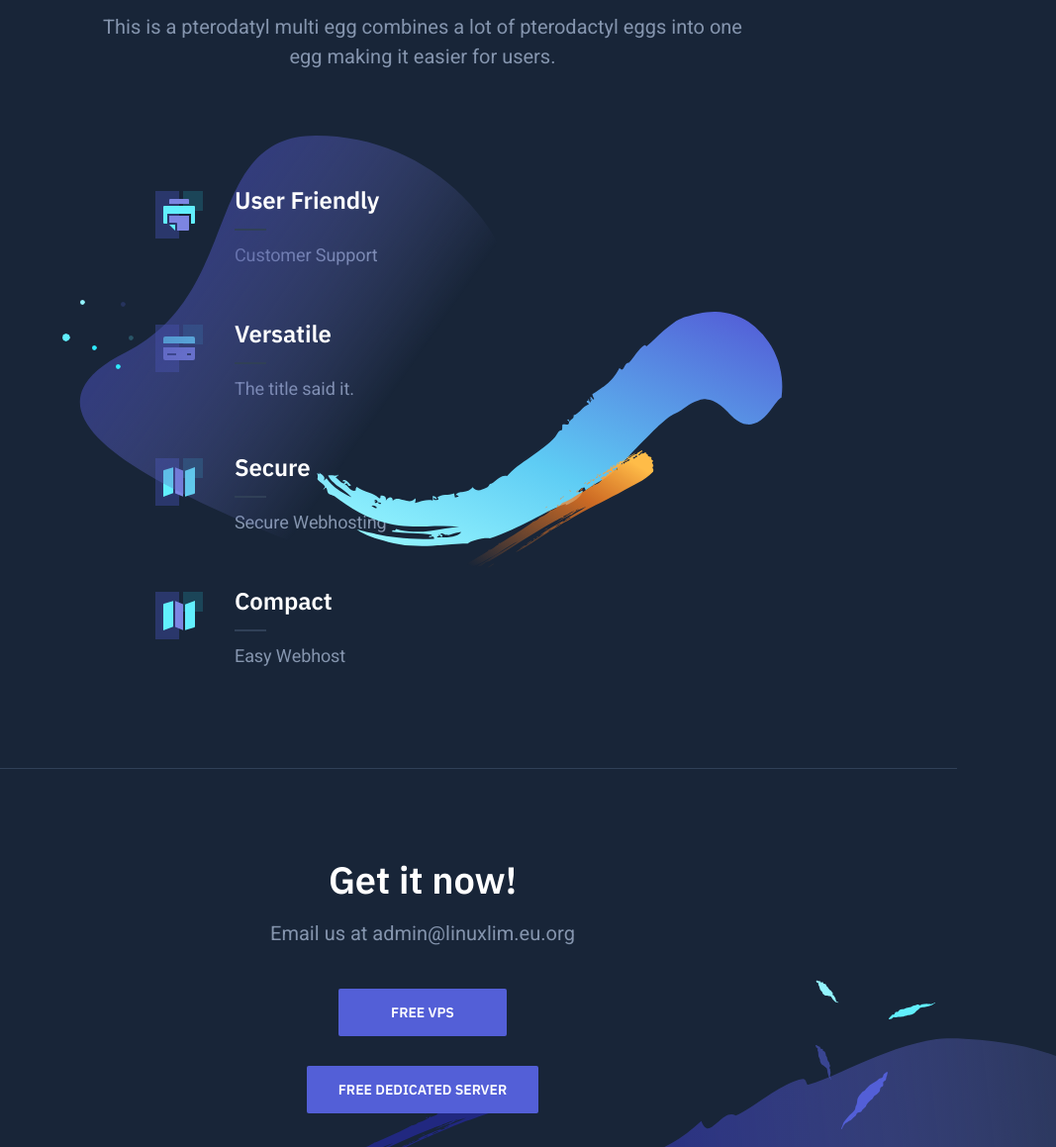
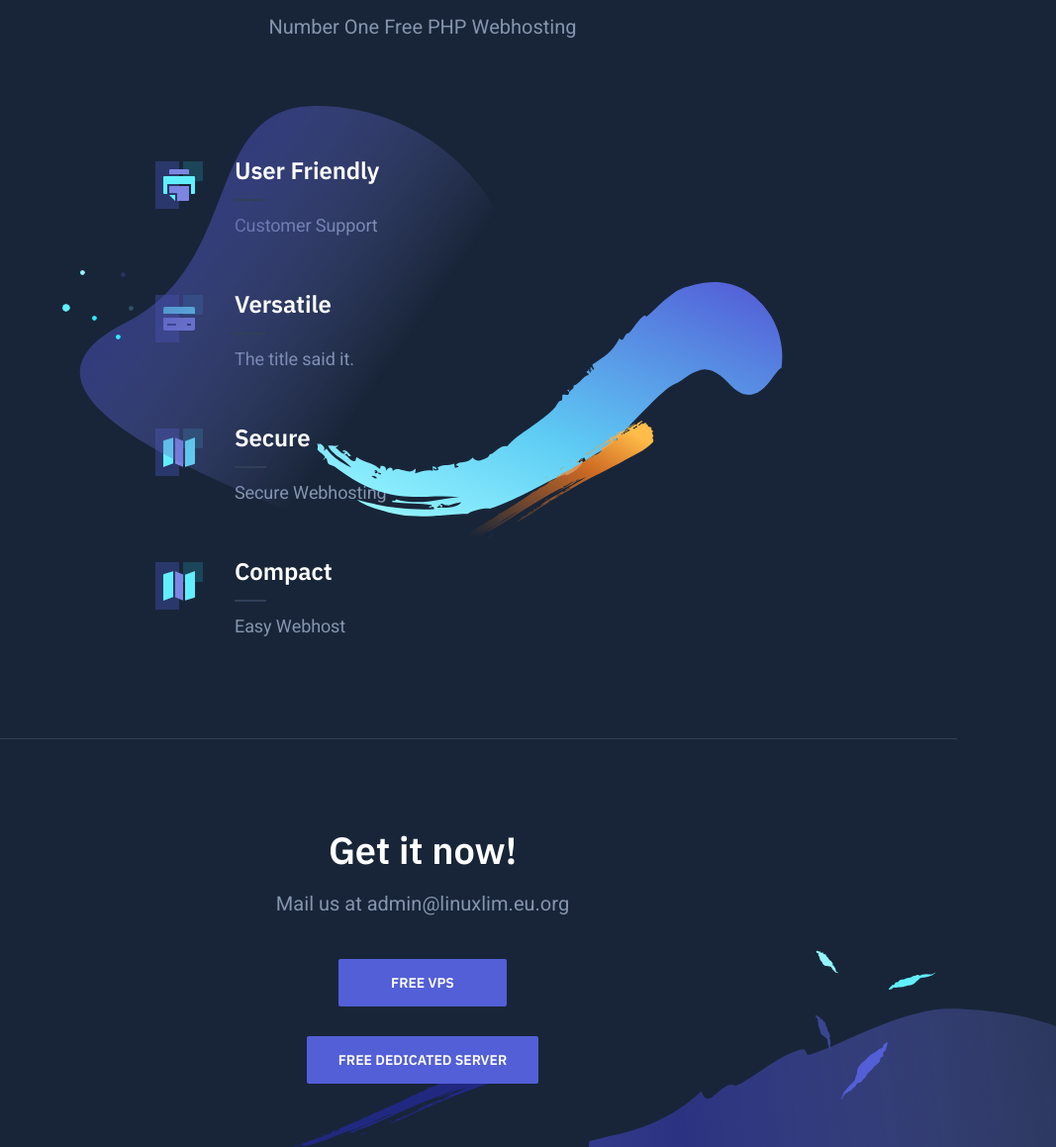
Before and after one commit to theoddcompanyy/theoddcompanyy.github.io, a plain HTML site: page index.html in a window 1280 px wide. Shown: the part 715-1874 px from the top of the page at 99% size, without its empty margins (213-1280 px from the left). Drawn offline with nearby package versions, Linux system fonts and the light colour scheme.

Commit message:
Update index.html

```diff
--- a/index.html
+++ b/index.html
@@ -81,8 +81,7 @@
                         <div class="features-header text-center">
                             <div class="container-sm">
                                 <h2 class="section-title mt-0">Features</h2>
-                                <p class="section-paragraph">This is a pterodatyl multi egg combines a lot of pterodactyl eggs into one
-                                    egg making it easier for users.</p>
+                                <p class="section-paragraph">Number One Free PHP Webhosting</p>
                                 <div class="features-image">
                                     <img class="features-illustration asset-dark"
                                         src="dist/images/features-illustration-dark.svg" alt="Feature illustration">
@@ -160,7 +159,7 @@
                     <div class="cta-inner section-inner">
                         <div class="cta-header text-center">
                             <h2 class="section-title mt-0">Get it now!</h2>
-                            <p class="section-paragraph">Email us at admin@linuxlim.eu.org</p>
+                            <p class="section-paragraph">Mail us at admin@linuxlim.eu.org</p>
                             <div class="cta-cta">
                                 <a class="button button-primary" href="http://freevps.linuxlim.eu.org/freevps.asp">Free VPS</a><br><br>
                                 <a class="button button-primary" href="http://dedicatedserver.linuxlim.eu.org/server.aspx">Free Dedicated Server</a>
```
